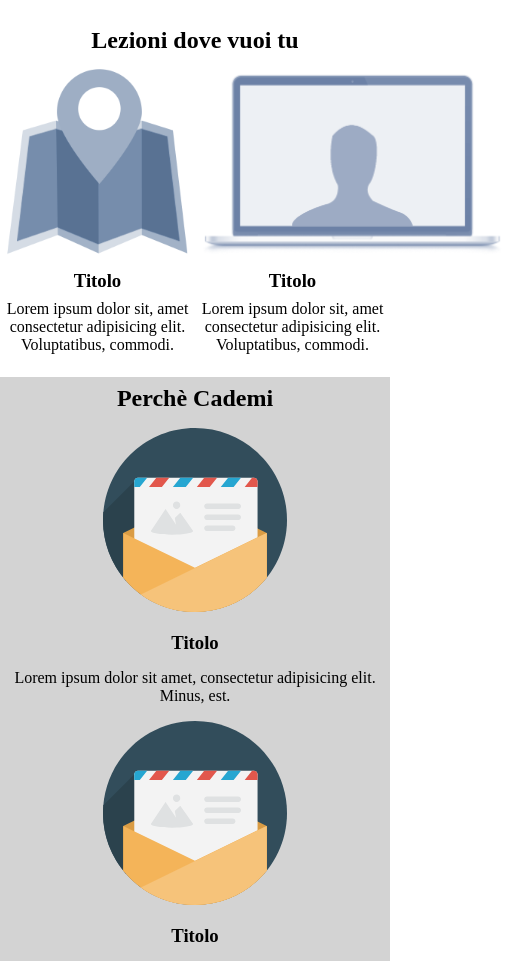
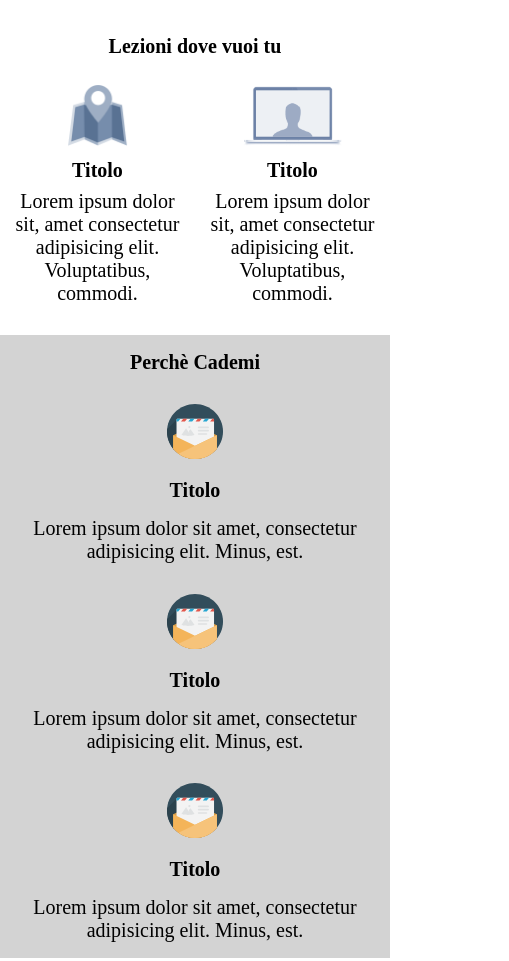
Before and after one commit to marcosigurta/html-css-resp-wannabe-12bool, a plain HTML site: page index.html in a window 390 px wide. Shown: the top 961 px of the page, 509 px wide, since content can reach past the window. Drawn offline with Linux system fonts and the light colour scheme.

Commit message:
Media (xs md) Added for Img, Padding & font-size

```diff
--- a/css/style.css
+++ b/css/style.css
@@ -33,3 +33,25 @@
 .container:nth-of-type(3)  [class*="col-"]:nth-of-type(3) {
     border-bottom: 1px solid black;
 }
+
+/* Media changes | Font-size, Padding, Img */
+@media all and (max-width: 768px) {
+
+   .container * {
+       padding: 2%;
+       font-size: 20px;
+   }
+
+    [class*="col-"] > img {
+        width: auto;
+        height: 70px;
+       }
+}
+
+@media all and (min-width: 769px) and (max-width: 992px) {
+
+    [class*="col-"] > img {
+        width: auto;
+        height: 150px;
+       }
+}
```
